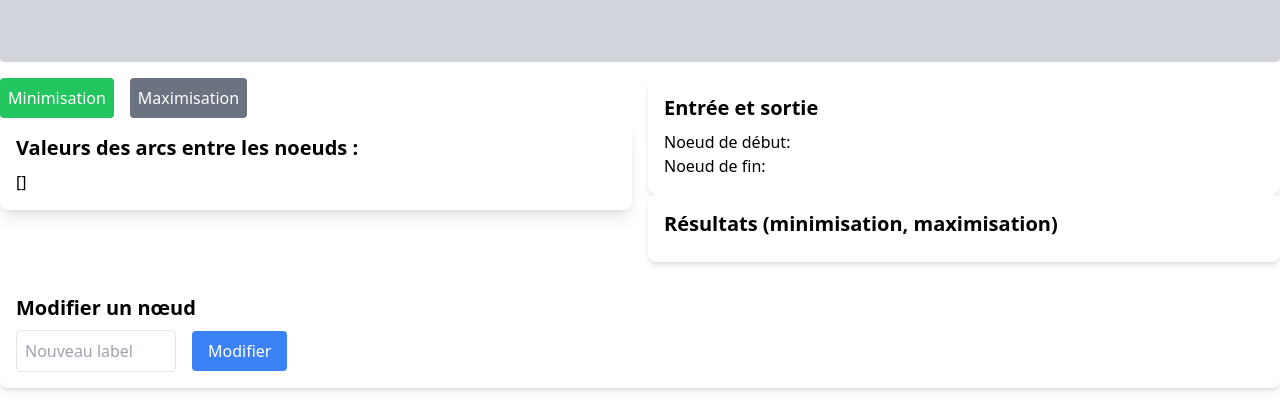
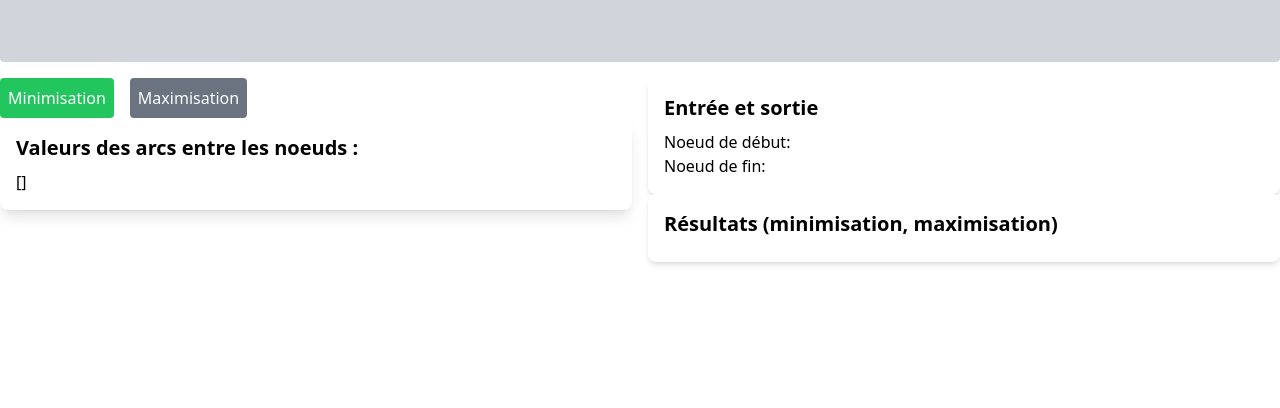
Before and after one commit to Mbola-Fanantenana/projetRechercheOperationnelle, a Vue app: page / in a window 1280 px wide. Shown: the part 616-1024 px from the top of the page. After the commit the page ends 898 px from the top, so only its background shows below. Built offline with nearby package versions, Linux system fonts and the light colour scheme.

Commit message:
delete: champ modifier

```diff
--- a/src/components/HelloWorld.vue
+++ b/src/components/HelloWorld.vue
@@ -339,7 +339,8 @@ export default {
         </div>
       </div>
     </div>
-    <div class="col-span-2">
+    <!--
+      <div class="col-span-2">
       <div class="bg-white shadow-md rounded-lg p-4 mt-4">
         <h2 class="text-xl font-bold mb-2">Modifier un nœud</h2>
         <div class="flex items-center">
@@ -354,5 +355,6 @@ export default {
         </div>
       </div>
     </div>
+    -->
   </div>
 </template>
```
